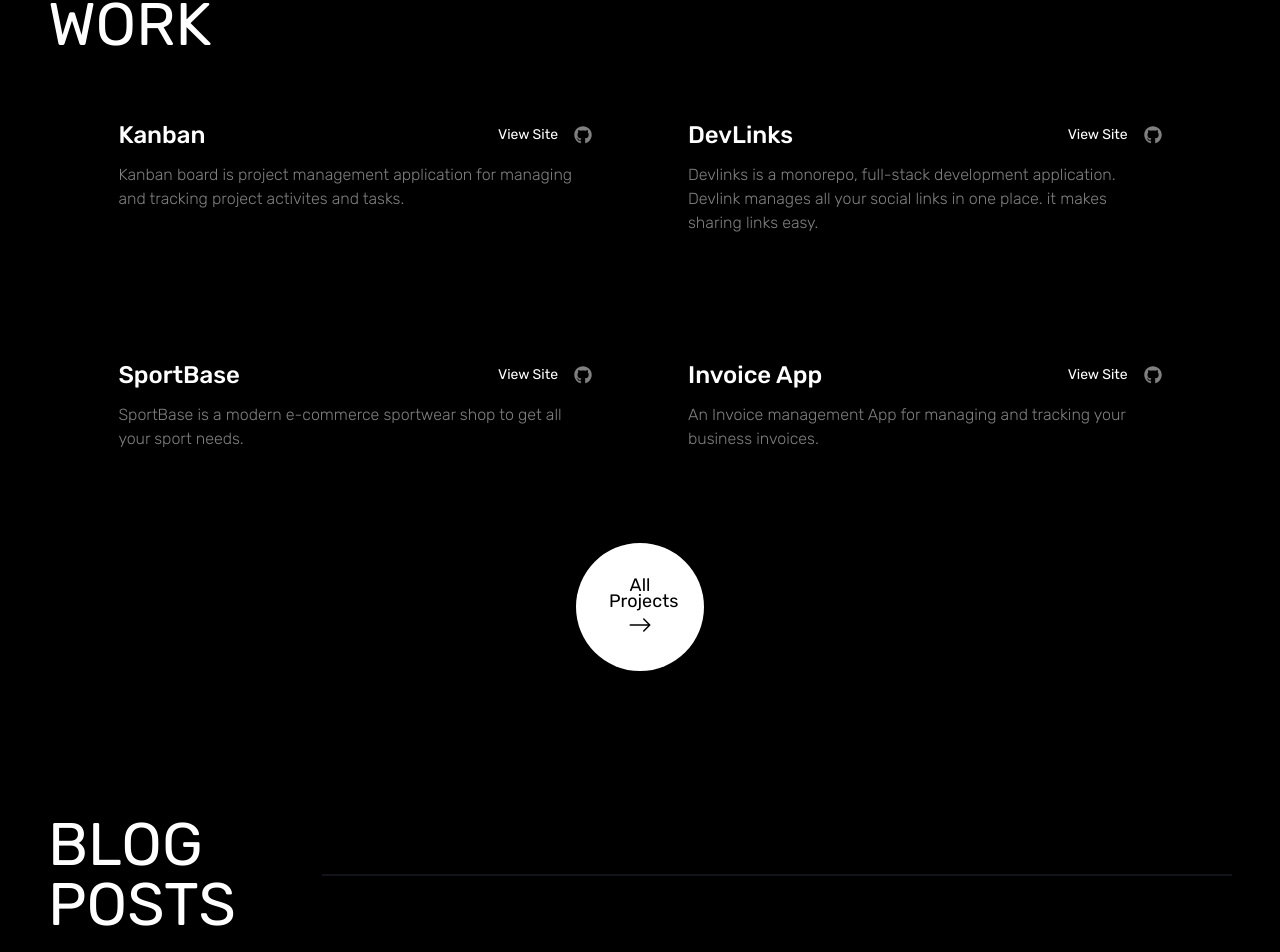
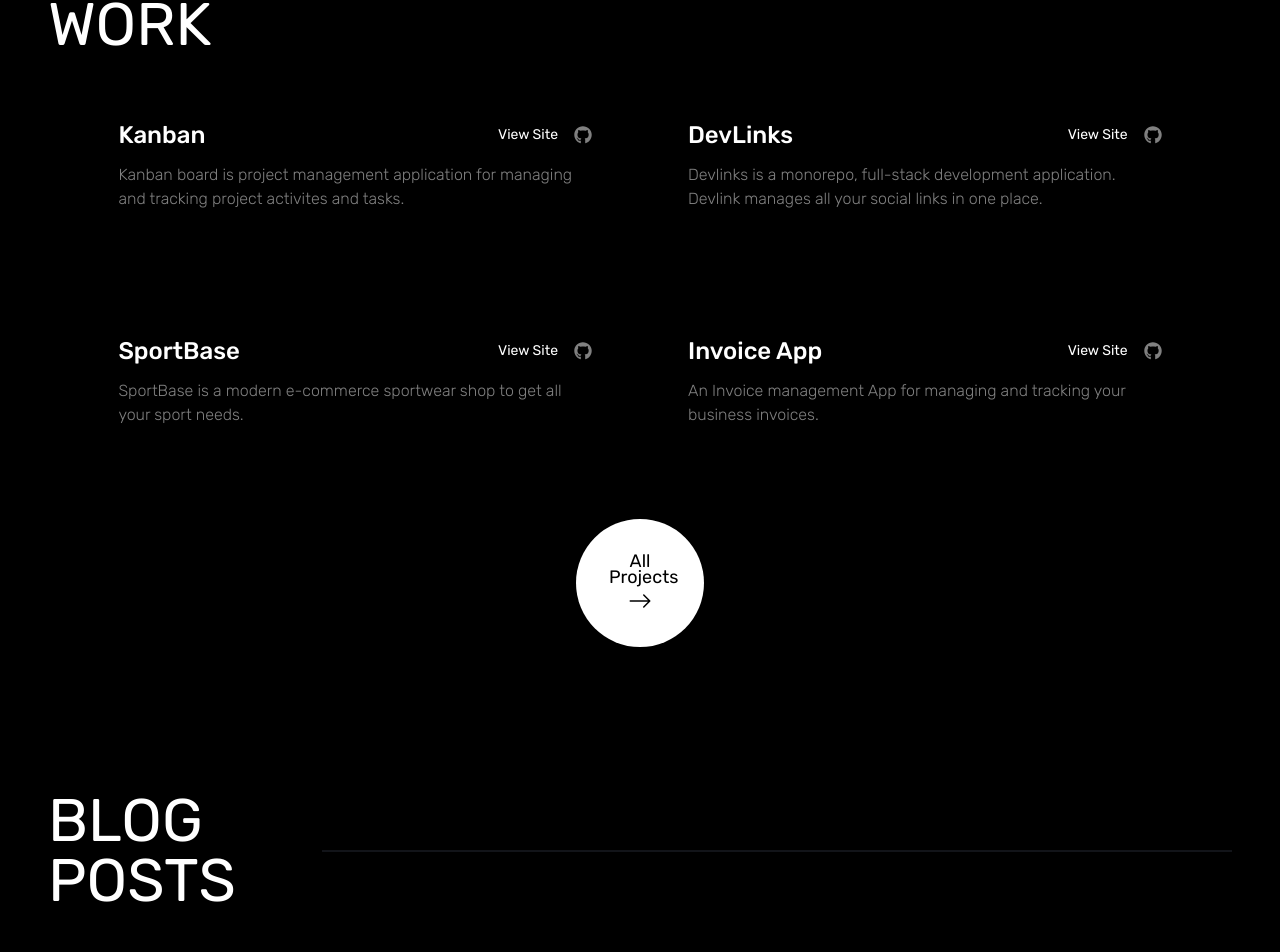
Before and after one commit to sandygudie/sandy_portfolio, a Next.js app: page / in a window 1280 px wide. Shown: the part 1836-2788 px from the top of the page. Built offline with nearby package versions, Linux system fonts and the light colour scheme.

Commit message:
Update data.js

```diff
--- a/data.js
+++ b/data.js
@@ -20,7 +20,7 @@ export const projects = [
   {
     id: 2,
     name: "DevLinks",
-    description: "Devlinks is a monorepo, full-stack development application. Devlink manages all your social links in one place. it makes sharing links easy.",
+    description: "Devlinks is a monorepo, full-stack development application. Devlink manages all your social links in one place.",
     tools: ["VueJs", "TypeScript", "TailwindCSS","mySQL","Nodejs","ExpressJS"],
     link: "https://devlinks-murex.vercel.app/login",
     image: "/images/devlinks.png",
```
